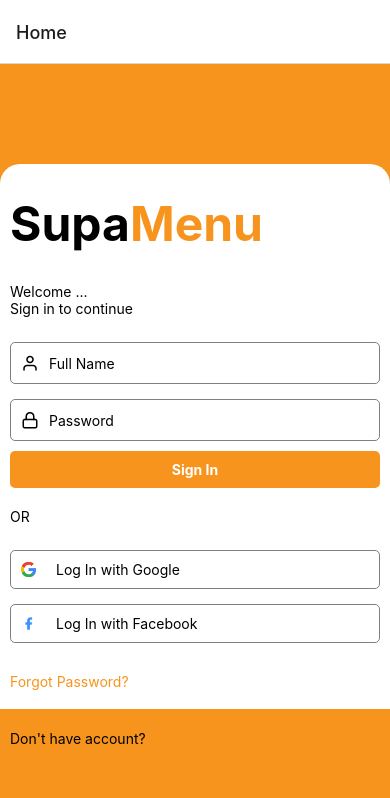
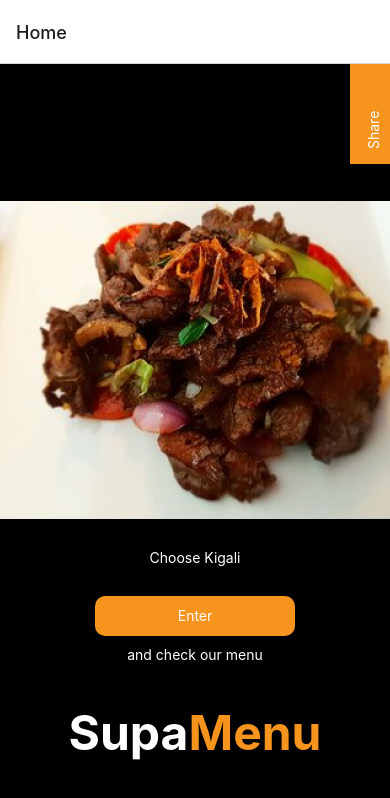
Before and after one commit to b-sandrine/supamenu-app, a React Native app: screen /Home in a window 390 px wide. Shown: the top 798 px of the page. Built offline with nearby package versions, Linux system fonts and the light colour scheme.

Commit message:
Added & tested Home screen

```diff
--- a/src/AppNavigator.js
+++ b/src/AppNavigator.js
@@ -8,13 +8,14 @@ import SigninScreen from "./screens/SignIn";
 import SearchScreen from "./screens/SearchScreen";
 import FeedbackScreen from "./screens/FeedbackScreen";
 import PaymentSuccessScreen from "./screens/PaymentSuccessScreen";
+
 const Stack = createStackNavigator();
 
 export default function AppNavigator () {
     return (
         <NavigationContainer>
             <Stack.Navigator>
-                <Stack.Screen name="Home" component={SigninScreen} />
+                <Stack.Screen name="Home" component={HomeScreen} />
             </Stack.Navigator>
         </NavigationContainer>
     )
--- a/src/screens/HomeScreen.js
+++ b/src/screens/HomeScreen.js
@@ -1,17 +1,82 @@
-import { StyleSheet, View, Text } from "react-native";
+import { StyleSheet, View, Text, Dimensions, Image, TouchableOpacity } from "react-native";
+
+const { width, height } = Dimensions.get("window");
 
 const HomeScreen = () => {
-    return (
-        <View>
-            <Text>Home Screen</Text>
-        </View>
-    )
-}
+  return (
+    <View style={styles.container}>
+        <Image
+            source={require('../../assets/homeImage.png')}
+            style={{width: width, height: 318, marginBottom: 10}}
+        />
+        <TouchableOpacity style={styles.buttonRight}>
+        <Text style={styles.black}>Share</Text>
+      </TouchableOpacity>
+      <View style={styles.topText}>
+        <Text style={styles.black}>Choose Kigali</Text>
+      </View>
+      <TouchableOpacity style={styles.button}>
+        <Text style={styles.black}>Enter</Text>
+      </TouchableOpacity>
+      <Text style={styles.black}>and check our menu</Text>
+      <Text style={styles.text}>
+        <Text style={styles.black}>Supa</Text>
+        <Text style={styles.white}>Menu</Text>
+      </Text>
+    </View>
+  );
+};
 
 const styles = StyleSheet.create({
-    container: {
-        margin: 10,
-    },
-})
+  container: {
+    backgroundColor: "#000",
+    height: height,
+    width: width,
+    alignItems: "center",
+    justifyContent: "center",
+  },
+  iconContainer: {
+    flexDirection: 'row',
+    margin: 10,
+  },
+  text: {
+    fontSize: 48,
+    fontWeight: "bold",
+    marginTop: 40,
+    marginBottom: 10,
+  },
+  black: {
+    color: "#fff",
+  },
+  white: {
+    color: "#F7941D",
+  },
+  topText: {
+    color: "#F7941D",
+    marginTop: 20,
+    marginBottom: 20,
+    textAlign: 'center',
+  },
+  button: {
+    backgroundColor: '#F7941D',
+    borderRadius: 10,
+    width: 200,
+    height: 40,
+    alignItems: 'center',
+    justifyContent: 'center',
+    marginTop: 10,
+    marginBottom: 10
+  },
+  buttonRight: {
+    backgroundColor: '#F7941D',
+    width: 100,
+    height: 40,
+    padding: 15,
+    position: 'absolute',
+    left: width-70,
+    top: 30,
+    transform: [{rotate: '270deg'}]
+  }
+});
 
 export default HomeScreen;
```
